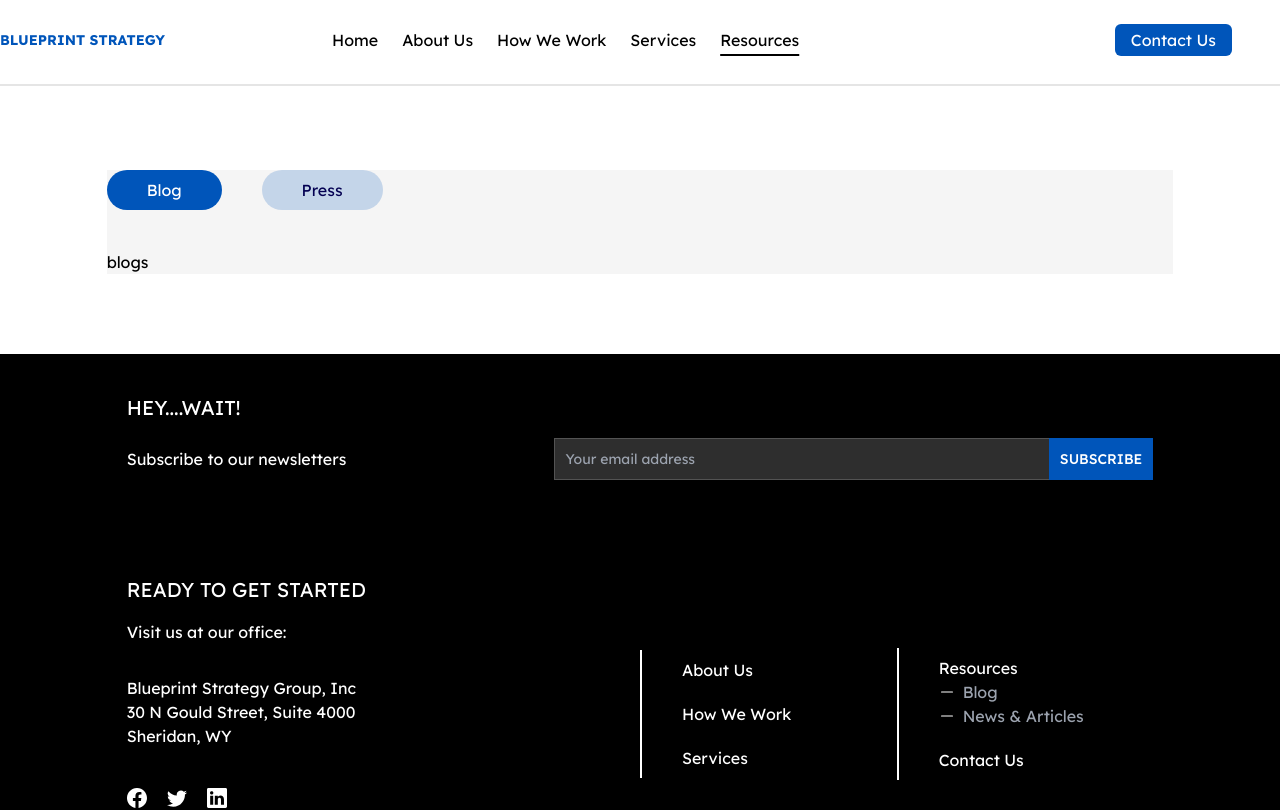
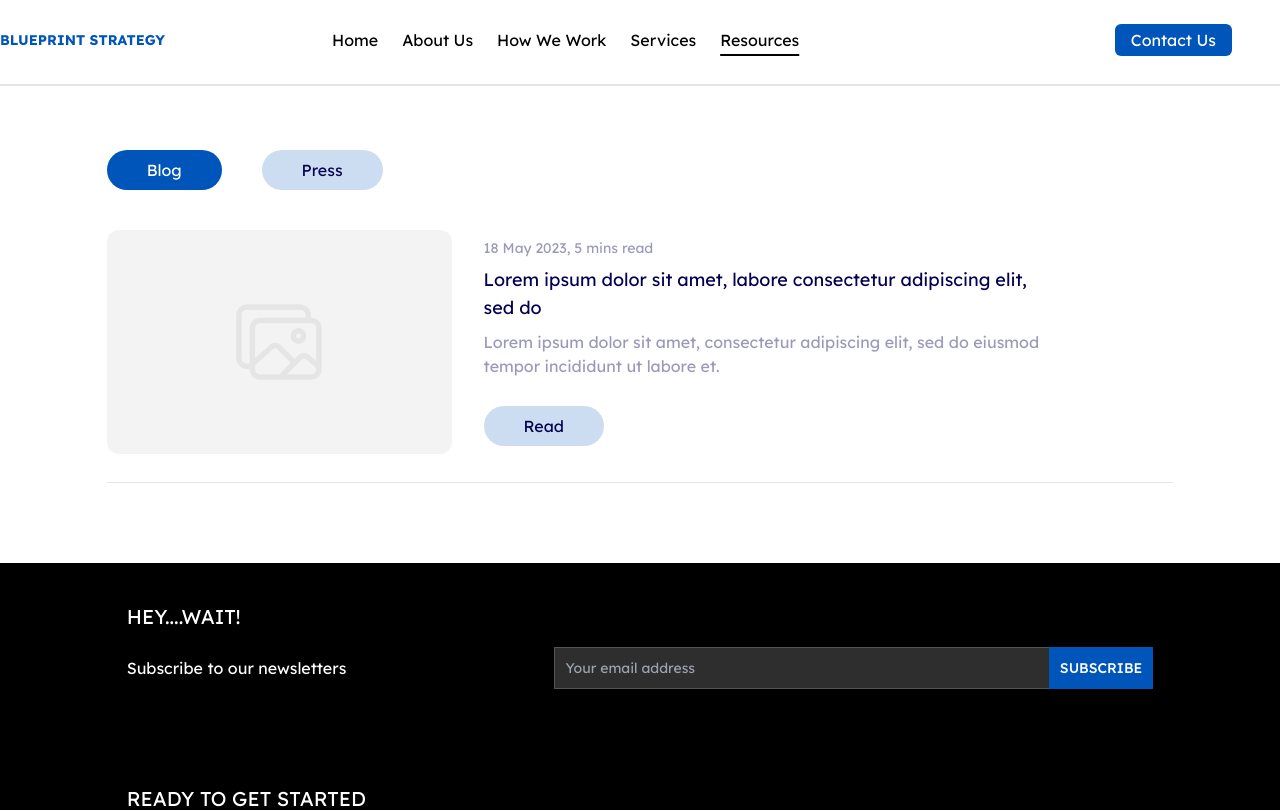
Before and after one commit to EdgarAmpiire/blueprints-web, a React (Create React App) app: page /resources in a window 1280 px wide. Shown: the top 810 px of the page. Built offline with nearby package versions, Linux system fonts and the light colour scheme; what tw-elements would draw is missing.

Commit message:
resources tab

```diff
--- a/src/features/resources/components/Hero.jsx
+++ b/src/features/resources/components/Hero.jsx
@@ -1,4 +1,5 @@
 import React from "react";
+import { Blogs } from "./Blogs";
 
 export const Hero = () => {
   const [isActive, setisActive] = React.useState("blog");
@@ -10,16 +11,9 @@ export const Hero = () => {
     <div className="mt-16 ">
       <div className=" flex items-center justify-center ">
         <div className="lg:w-10/12 w-11/12">
-          {/* <div className="w-4/12 flex justify-between">
-            <button className="bg-[#0055BA] text-white px-10 py-2 rounded-full">
-              Blog
-            </button>
-            <button className="bg-[#0055BA33] text-[#040052] px-10 py-2 rounded-full">
-              Press
-            </button>
-          </div> */}
 
-          <div className="bg-[#F5F5F5] mt-5">
+
+          <div className="">
 
               <div className=" border-gray-300">
                 <div className="flex gap-10 w-4/12 ">
@@ -44,7 +38,7 @@ export const Hero = () => {
                 </div>
               </div>
               <div className="mt-10">
-                {isActive === "blog" && "blogs"}
+                {isActive === "blog" && <Blogs />}
                 {isActive === "press" && "presses"}
               </div>
 
```
